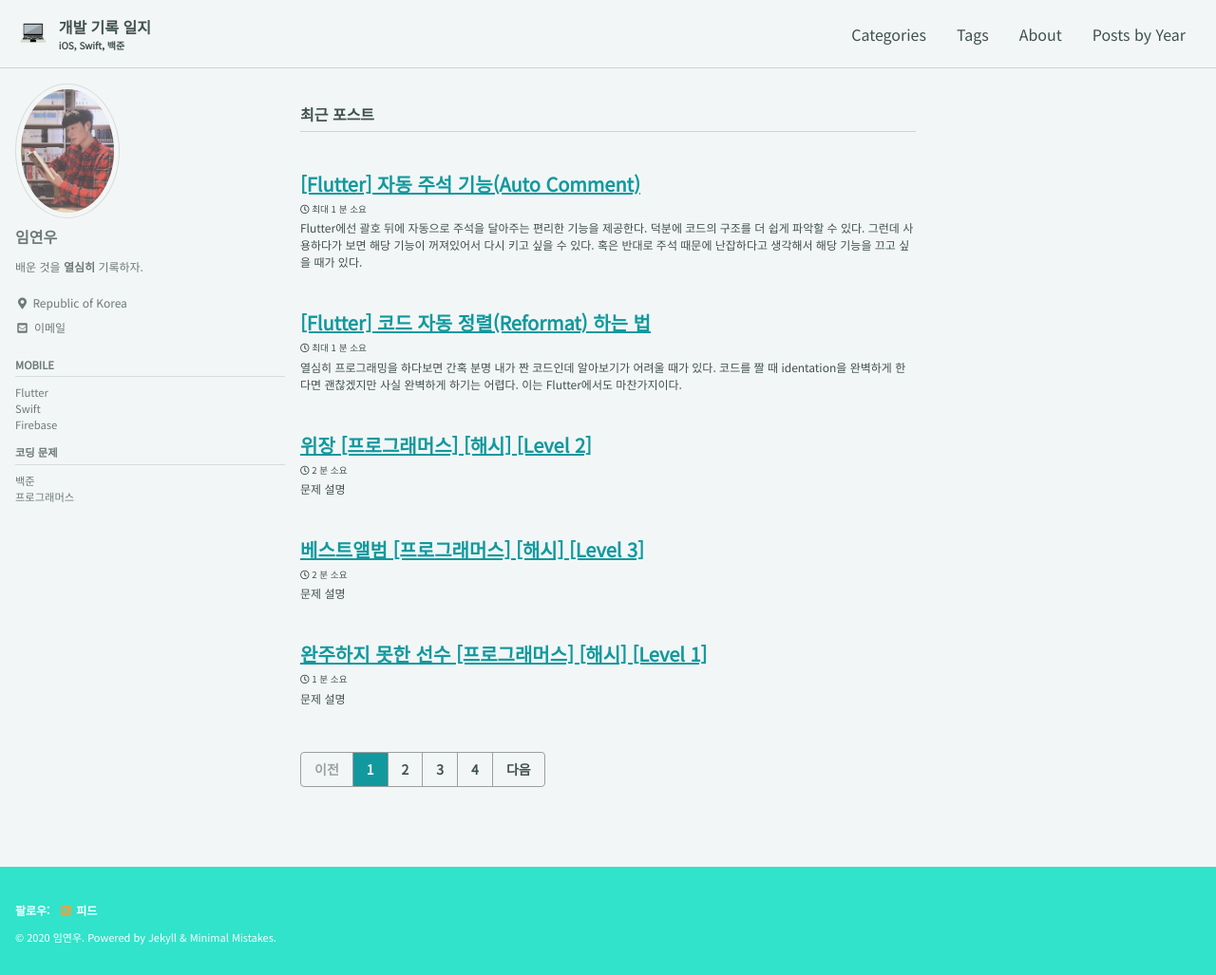
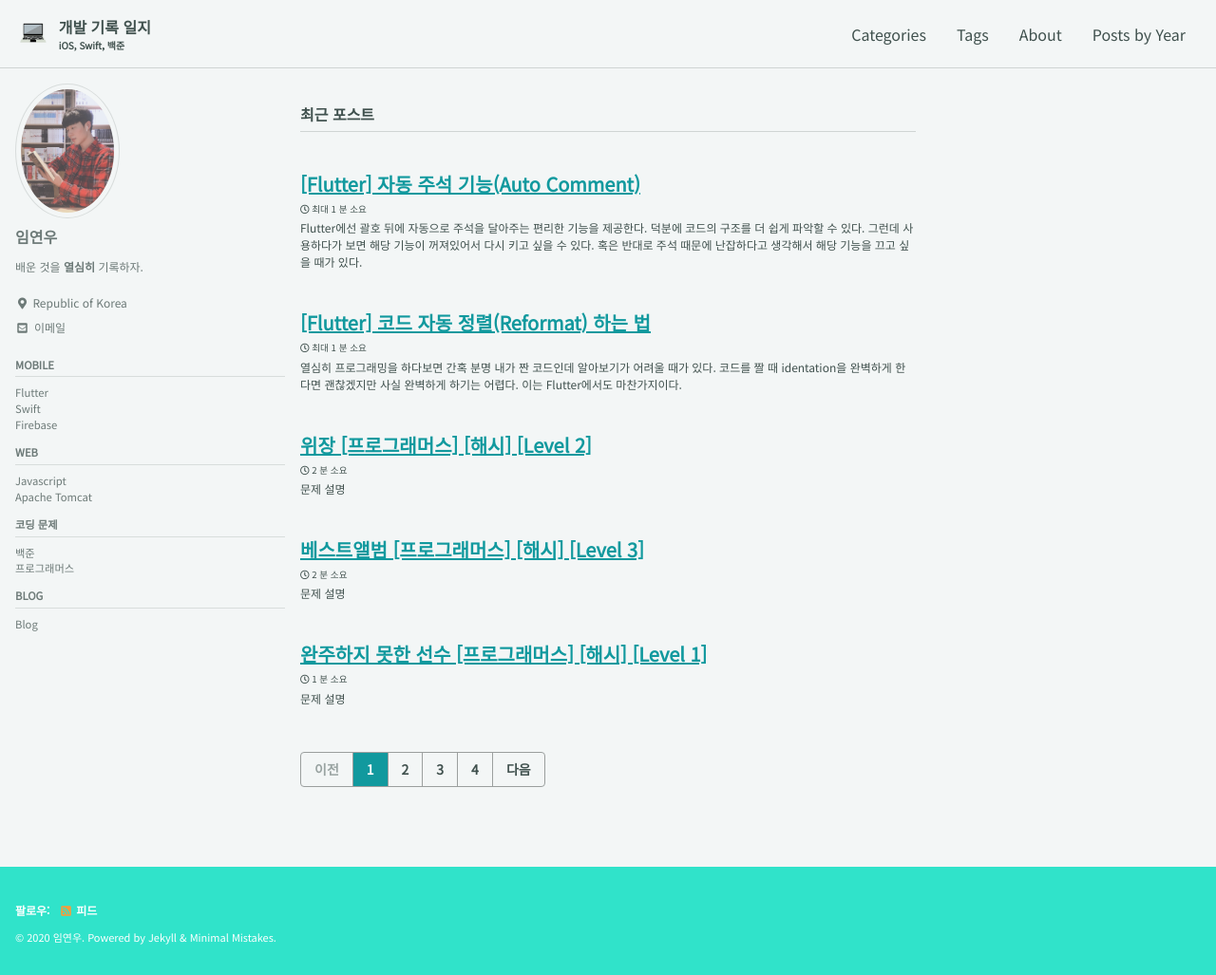
Before and after one commit to terry1213/terry1213.github.io, a Jekyll site: the page built from index.html, in a window 1280 px wide and 1027 px high. Shown: the whole window at 95% size. Built offline with Jekyll 4.4.1, drawn with Linux system fonts in a browser that asks for light colours; cached includes are drawn as plain includes; the list of posts is cut into pages by our own code.

Commit message:
새로운 카테고리 추가 (Javascript, Apache Tomcat, Blog)
새로운 카테고리 추가 (Javascript, Apache Tomcat, Blog)

```diff
--- a/_data/navigation.yml
+++ b/_data/navigation.yml
@@ -17,9 +17,19 @@ categories:
         url: /categories/#swift
       - title: "Firebase"
         url: /categories/#firebase
+  - title: "Web"
+    children:
+      - title: "Javascript"
+        url: /categories/#javascript
+      - title: "Apache Tomcat"
+        url: /categories/#apachetomcat
   - title: "코딩 문제"
     children:
       - title: "백준"
         url: /categories/#backjoon
       - title: "프로그래머스"
         url: /categories/#programmers
+  - title: "Blog"
+    children:
+      - title: "Blog"
+        url: /categories/#blog
```
